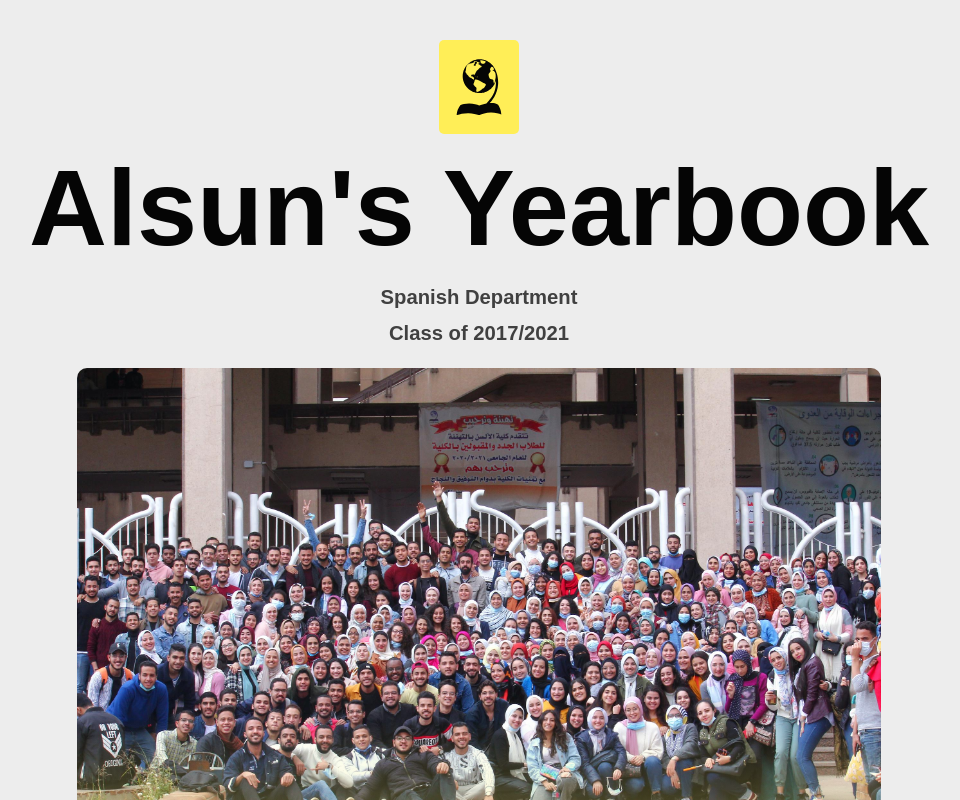
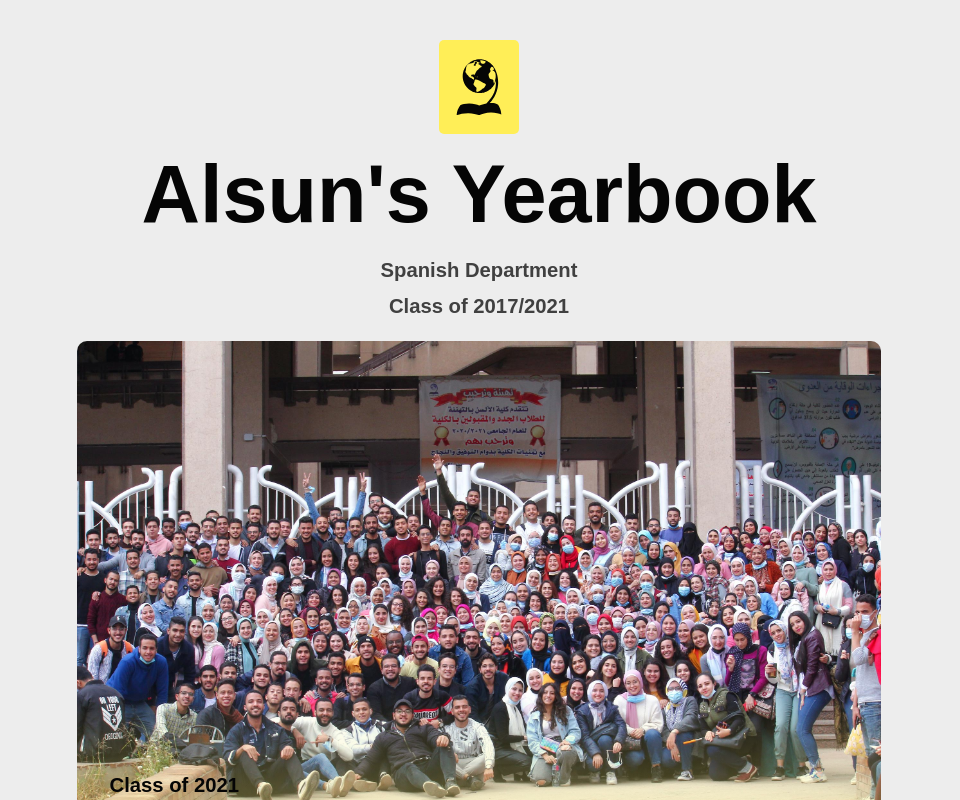
Before and after one commit to omareloui/AlsunYearbook, a Nuxt app: page / in a window 1280 px wide. Shown: the top 800 px of the page, without its empty margins (161-1121 px from the left). Built offline with nearby package versions, Linux system fonts and the light colour scheme.

Commit message:
💄 Decrease the size of all "h1"s

```diff
--- a/assets/styles/base/index.scss
+++ b/assets/styles/base/index.scss
@@ -30,10 +30,15 @@ body {
   overflow-x: hidden;
 }
 
-@for $size-number from 1 through 6 {
+@for $size-number from 2 through 6 {
   h#{$size-number} {
     @include fs.fs(#{math.abs($size-number - 8)}xl);
   }
+}
+
+h1 {
+  @include fs.fs-6xl;
+  line-height: 100%;
 }
 
 a {
--- a/pages/yearbook/[userId].vue
+++ b/pages/yearbook/[userId].vue
@@ -71,11 +71,6 @@ const user = data.value as User;
     @include mt(25px);
   }
 
-  &__name {
-    @include fs-6xl;
-    line-height: 100%;
-  }
-
   &__nickname {
     @include fs-3xl;
     @include clr-txt(fade);
```
